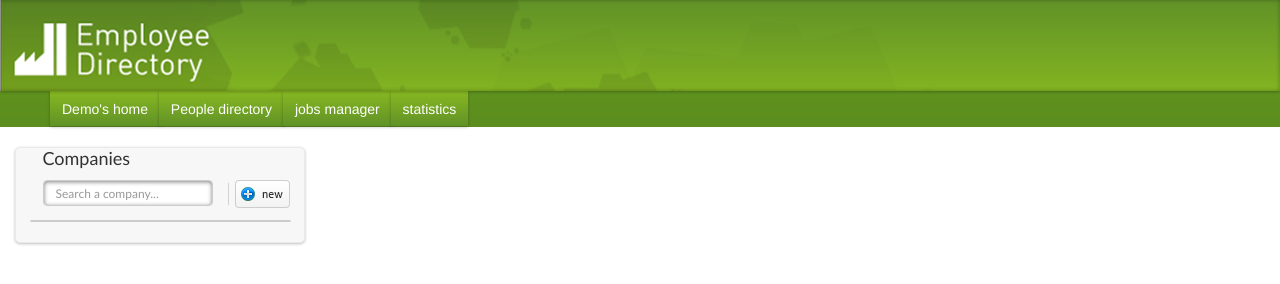
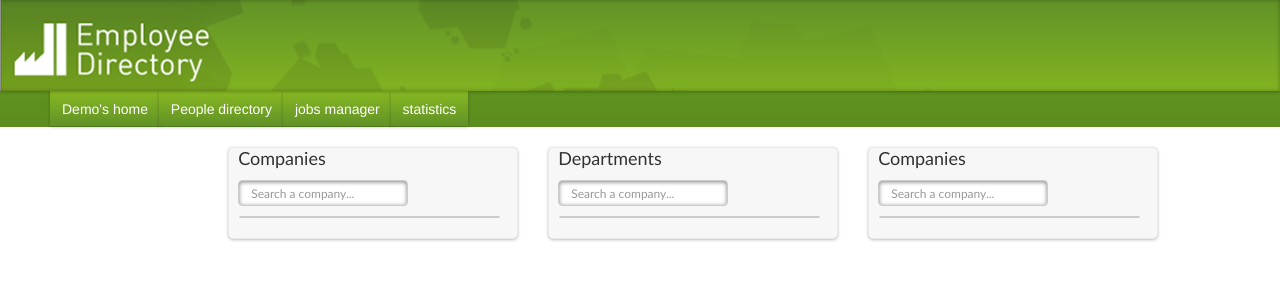
Before and after one commit to khalil-ait-ammar/People-directory, a plain HTML site: page index.html in a window 1280 px wide. Both pictures are taken after a click on the element "People directory". Drawn offline with Linux system fonts and the light colour scheme; no server answers.

Commit message:
ajout du get Departments par Companies & rectification json

```diff
--- a/app/app.js
+++ b/app/app.js
@@ -46,20 +46,19 @@ Directory.controller('MainCtrl', function ($scope,$routeParams,$http) {
             url: 'http://localhost:3000/compagnies'
         }).then(function successCallback(response) {
 
-
-
                 $scope.msg=response.data;
                 console.log($scope.msg);
-
-
-
-
-
 
 
         }, function errorCallback(response) {
         console.log(response);
         });
+
+
+    $scope.CompaniesSelect = function(x,$index) {
+    console.log(x.departements,$index,"hello");
+        $scope.departement=x.departements;
+    }
 
 
     $scope.message = "Bienvenue sur la page d'accueil";
--- a/css/style.css
+++ b/css/style.css
@@ -67,9 +67,9 @@
     box-shadow: 0px 1px 3px 0px rgba(0, 0, 0, 0.25);
     margin-top: 20px;
     position: absolute;
-    padding-bottom: 20px;
     width: 290px;
     height: auto;
+    padding-bottom: 20px;
 }
 .Companies {
     font-size: 18px;
@@ -118,7 +118,7 @@ display: inline-block;
     border-color: rgb(204, 204, 204);
     border-radius: 3px;
     background-color: rgb(255, 255, 255);
-    margin: auto;
+    margin: 10px 0 0 10px;
     width: 261px;
     height: auto;
 
@@ -129,9 +129,10 @@ display: inline-block;
     color: rgb(51, 51, 51);
     line-height: 2.25;
     height: 28px;
+    cursor : pointer;
     vertical-align: middle;
     text-align: left;
-    margin: 0;
+    margin-bottom: 0;
 }
 
 .listItem > p:nth-child(2n+0) {
--- a/pages/body.html
+++ b/pages/body.html
@@ -1,4 +1,9 @@
-<div class="barmid" ng-controller="MainCtrl">
+<div ng-controller="MainCtrl">
+    <div class="row">
+        <div class="  col-md-offset-2 col-md-3">
+            <div class="barmid">
+                <div class="row">
+                    <div class="col-md-4  bloc">
                         <div class="header">
                             <div class="row">
                                 <div class="col-md-offset-1 col-md-11">
@@ -7,9 +12,63 @@
                                 <div class="col-md-offset-1 col-md-7">
                                     <input type="text" class="form-control recherche"  placeholder="Search a company...">
                                 </div>
-            <div class="col-md-4 ">
-                <div class="BtnAdd"></div>
+
                             </div>
+                        </div>
+                        <div class="divmid">
+                            <div class="row centered">
+                                <div class=" col-md-12 centered">
+                                    <div class="listItem">
+                                        <p ng-repeat="x in msg" ng-click="CompaniesSelect(x,$index)">{{x.name}}</p>
+                                    </div>
+                                </div>
+                            </div>
+                        </div>
+                    </div>
+                </div>
+            </div>
+        </div>
+        <div class="col-md-3">
+            <div class="barmid">
+                <div class="row ">
+                    <div class="col-md-4  bloc">
+                        <div class="header">
+                            <div class="row">
+                                <div class="col-md-offset-1 col-md-11">
+                                    <p class="Companies">Departments</p>
+                                </div>
+                                <div class="col-md-offset-1 col-md-7">
+                                    <input type="text" class="form-control recherche"  placeholder="Search a company...">
+                                </div>
+
+                            </div>
+                        </div>
+                        <div class="divmid">
+                            <div class="row centered">
+                                <div class=" col-md-12 centered">
+                                    <div class="listItem">
+                                        <p ng-repeat="x in departement">{{x.name}}</p>
+                                    </div>
+                                </div>
+                            </div>
+                        </div>
+                    </div>
+                </div>
+            </div>
+        </div>
+        <div class="col-md-2">
+            <div class="barmid">
+                <div class="row ">
+                    <div class="col-md-4  bloc">
+                        <div class="header">
+                            <div class="row">
+                                <div class="col-md-offset-1 col-md-11">
+                                    <p class="Companies">Companies</p>
+                                </div>
+                                <div class="col-md-offset-1 col-md-7">
+                                    <input type="text" class="form-control recherche"  placeholder="Search a company...">
+                                </div>
+
                             </div>
                         </div>
                         <div class="divmid">
@@ -22,3 +81,9 @@
                             </div>
                         </div>
                     </div>
+                </div>
+            </div>
+        </div>
+
+    </div>
+</div>
```
Also changed, not shown: db.json (+8 -4 lines). Lines whose indentation alone changed are shown as unchanged.
